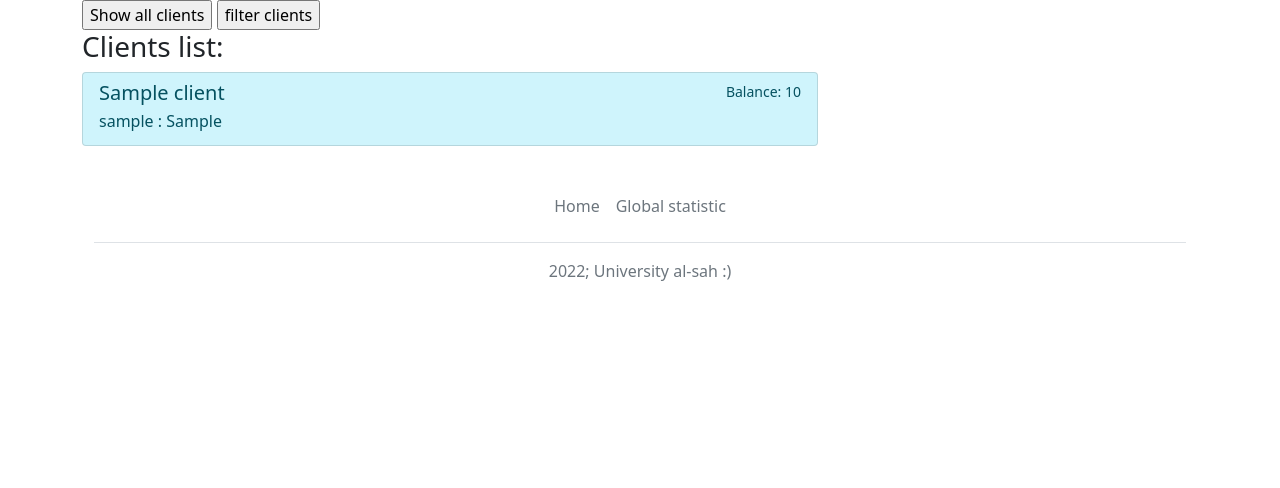
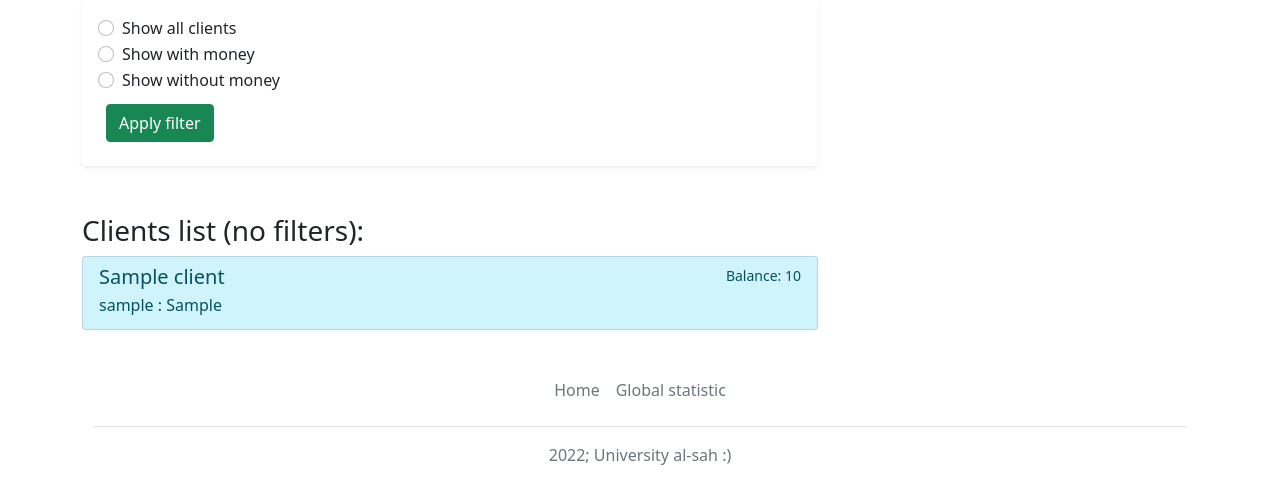
Before and after one commit to Al-Sah/university-projects, a PHP site: page /internet-technologies-lab-works/lab-work5/index.php in a window 1280 px wide. Shown: the part 88-576 px from the top of the page. Run offline with PHP 8.4, Linux system fonts and the light colour scheme; tables that the repository leaves empty hold one stand-in row (values such as "Sample post").

Commit message:
i-tech(lab-work5): Update clients filtering

```diff
--- a/internet-technologies-lab-works/lab-work5/index.php
+++ b/internet-technologies-lab-works/lab-work5/index.php
@@ -14,10 +14,26 @@
         <?php print_header();?>
         <div class="row">
             <div class="col-md-8">
-                <form action="index.php" method="get">
-                    <input type="submit" name="showAll" value = "Show all clients" />
-                    <input type="submit" name="filter" value = "filter clients" />
+
+                <form action="index.php" method="get" class="shadow-sm p-3 mb-5 bg-body rounded">
+                    <div class="form-check ">
+                        <input class="form-check-input" type="radio" name="clients-filter" id="filter1" value="cf1">
+                        <label class="form-check-label" for="filter1"> Show all clients </label>
+                    </div>
+                    <div class="form-check">
+                        <input class="form-check-input" type="radio" name="clients-filter" id="filter2" value="cf2">
+                        <label class="form-check-label" for="filter2"> Show with money </label>
+                    </div>
+                    <div class="form-check">
+                        <input class="form-check-input" type="radio" name="clients-filter" id="filter3" value="cf3">
+                        <label class="form-check-label" for="filter3"> Show without money </label>
+                    </div>
+                    <div class="p-2 mt-1">
+                        <button type="submit" class="btn btn-success">Apply filter</button>
+                    </div>
                 </form>
+
+
                 <?php  print_clients_list($clients);?>
             </div>
         </div>
--- a/internet-technologies-lab-works/lab-work5/ui-components.php
+++ b/internet-technologies-lab-works/lab-work5/ui-components.php
@@ -66,11 +66,11 @@ function print_sessions_list($sessions){
 
 function print_clients_list($clients){
     if (!$clients) {
-        echo "<p>No clients found</p>";
+        echo "<p>No clients found".check_filter()."</p>";
         exit();
     }
 
-    echo "<h3>Clients list:</h3> <div class='list-group'>";
+    echo "<h3>Clients list ".check_filter().":</h3> <div class='list-group'>";
     foreach ($clients as $client) {
         echo "<a href='/client-statistic.php?id=$client->id'class='list-group-item list-group-item-info' aria-current='true'>";
         print_client($client);
--- a/internet-technologies-lab-works/lab-work5/utils.php
+++ b/internet-technologies-lab-works/lab-work5/utils.php
@@ -10,12 +10,31 @@ function get_sessions($pdo, int $client_id){
     }
 }
 
+function check_filter(): string {
+    if (isset($_GET['clients-filter'])) {
+        switch ($_GET['clients-filter']){
+            case 'cf2':
+                return ' (balance > 0)';
+            case 'cf3':
+                return ' (balance <= 0)';
+        }
+    }
+    return '(no filters)';
+}
+
 function get_clients($pdo){
-    if ($_SERVER['REQUEST_METHOD'] == "GET" and isset($_GET['filter'])) {
-        $sql_str = 'SELECT * FROM `client` where balance > 0';
-    } else{
-        $sql_str = 'SELECT * FROM `client`';
-    } // TODO advanced filters
+
+    $sql_str = 'SELECT * FROM `client`';
+
+    if (isset($_GET['clients-filter'])) {
+        switch ($_GET['clients-filter']){
+            case 'cf2':
+                $sql_str .= 'where balance > 0';
+                break;
+            case 'cf3':
+                $sql_str .= 'where balance <= 0';
+        }
+    }
 
     try{
         return $pdo->query($sql_str)->fetchAll(PDO::FETCH_OBJ);
```
